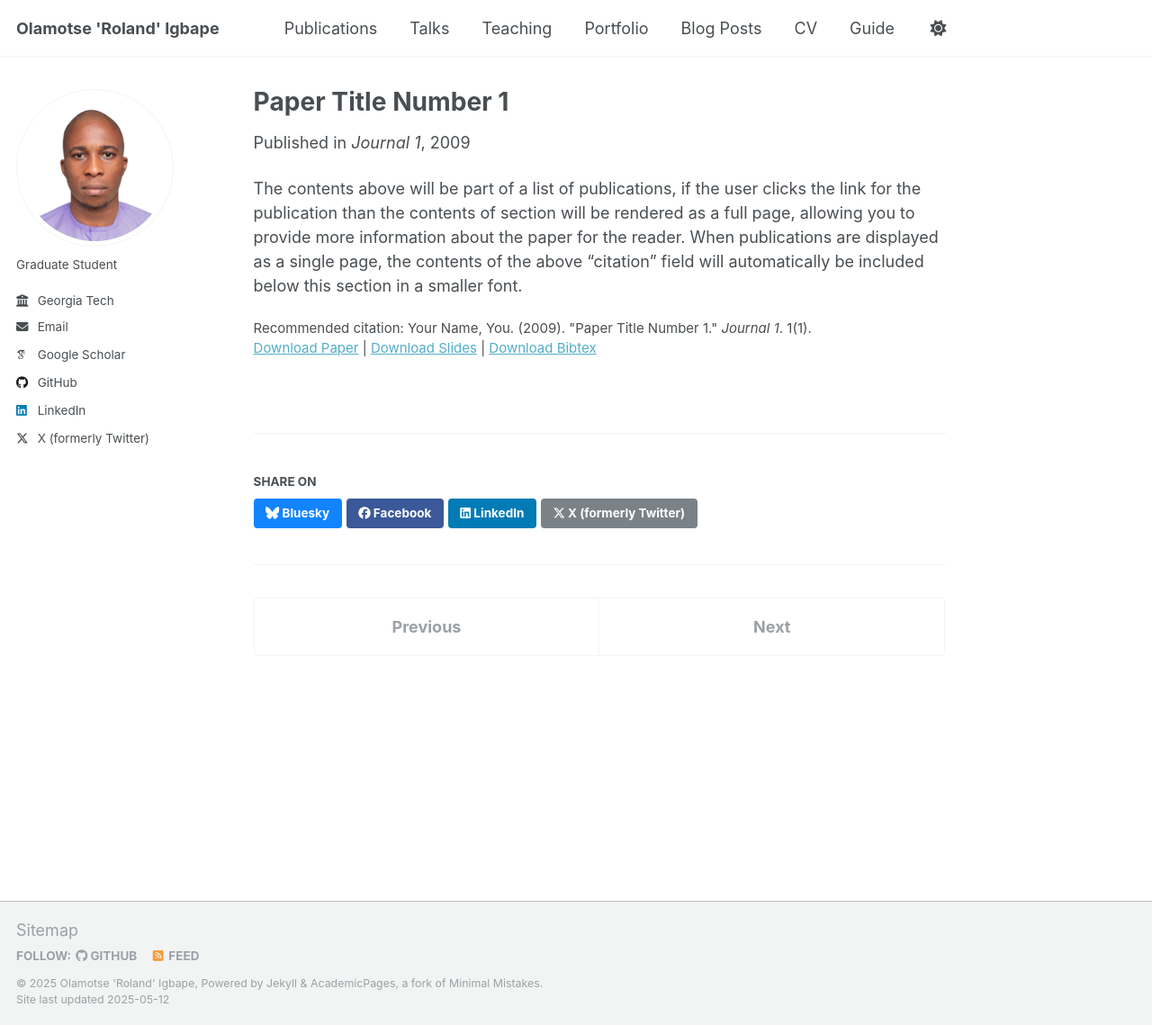
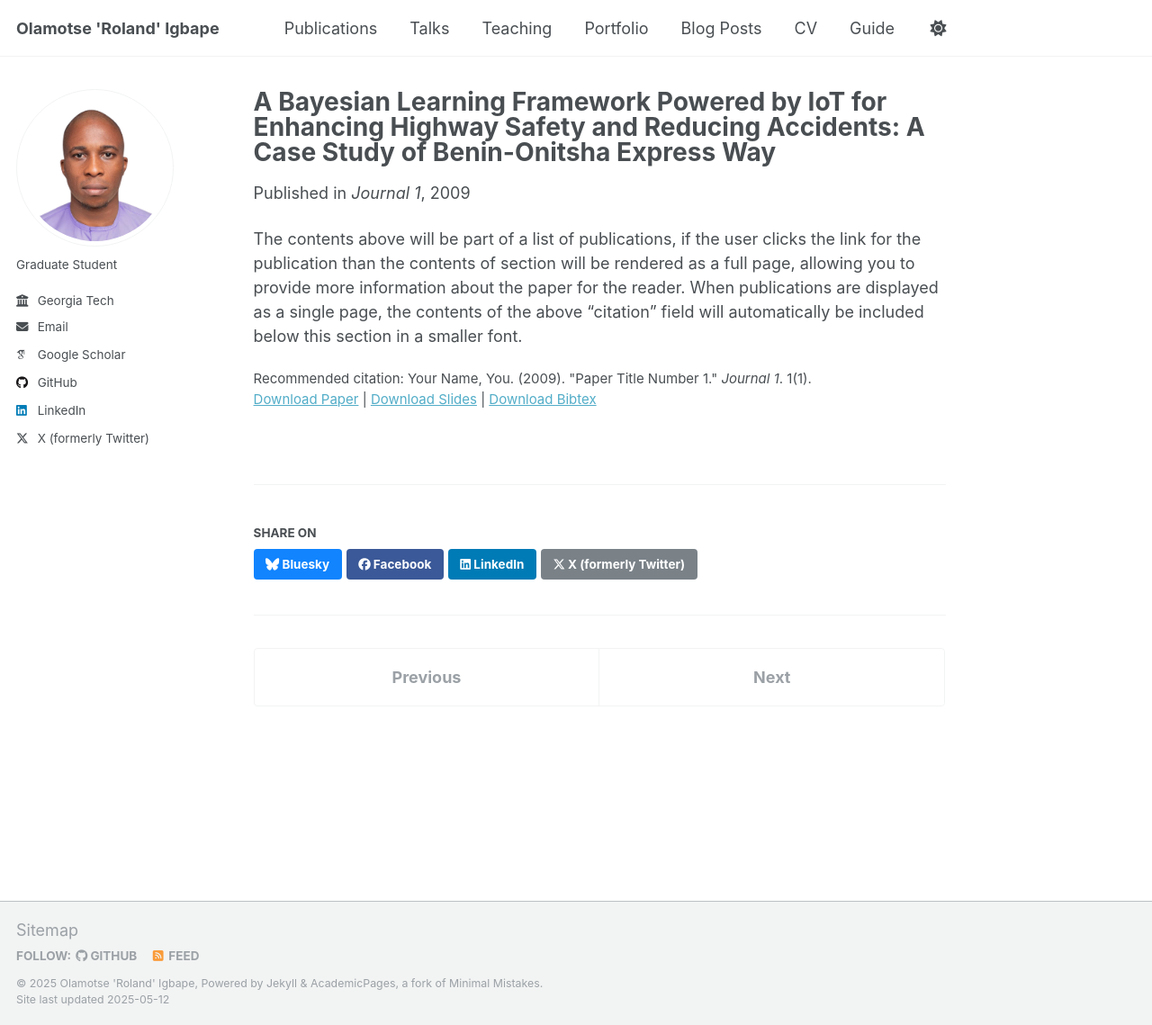
Before and after one commit to oigbape/oigbape.github.io, a Jekyll site: the page built from _publications/2021-12-23-TakagiSugeno-Integrated-FuzzySystem.md, in a window 1280 px wide and 1139 px high. Shown: the whole window at 90% size. Built offline with Jekyll 4.4.1, drawn with Linux system fonts in a browser that asks for light colours; some web fonts are replaced.

Commit message:
Update and rename 2009-10-01-paper-title-number-1.md to 2021-12-23-TakagiSugeno-Integrated-FuzzySystem.md

```diff
--- a/_publications/2009-10-01-paper-title-number-1.md
+++ b/_publications/2021-12-23-TakagiSugeno-Integrated-FuzzySystem.md
@@ -1,5 +1,5 @@
 ---
-title: "Paper Title Number 1"
+title: "A Bayesian Learning Framework Powered by IoT for Enhancing Highway Safety and Reducing Accidents: A Case Study of Benin-Onitsha Express Way"
 collection: publications
 category: manuscripts
 permalink: /publication/2009-10-01-paper-title-number-1
```
